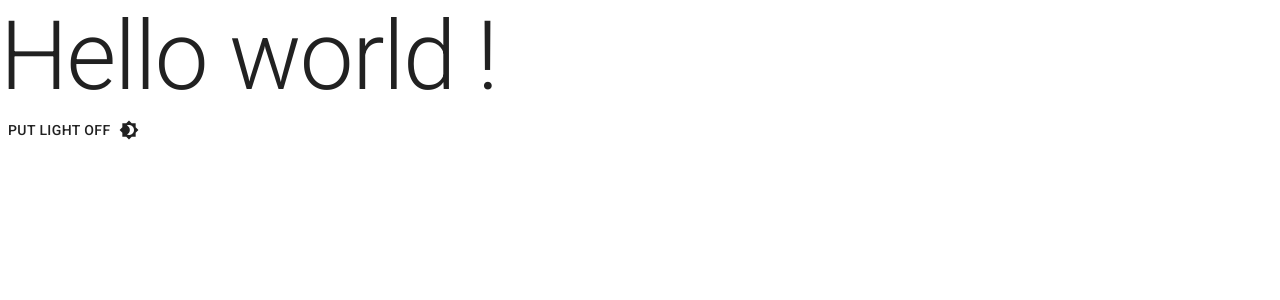
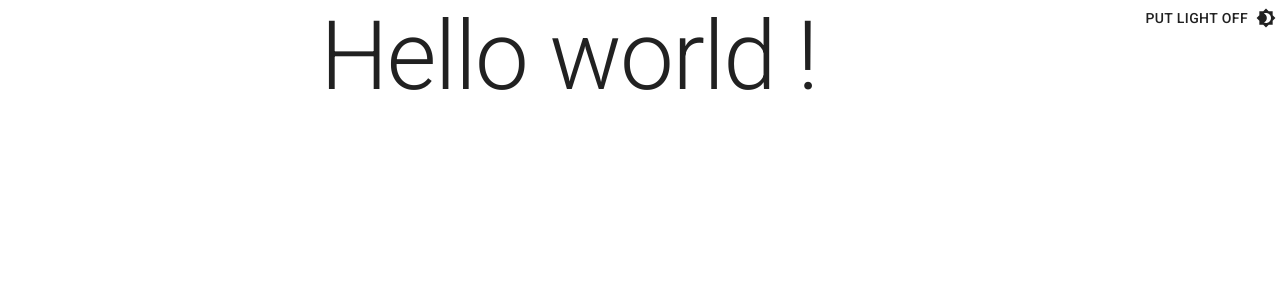
Before and after one commit to AntoninJuquel/react-ts-eslint-prettier-husky-template, a React (Create React App) app: page / in a window 1280 px wide. Shown: the top 300 px of the page. Built offline with nearby package versions, Linux system fonts and the light colour scheme.

Commit message:
exemple tailwind + mui

```diff
--- a/src/views/App.tsx
+++ b/src/views/App.tsx
@@ -15,15 +15,18 @@ export function App() {
   return (
     <div>
       <header>
-        <Typography variant='h1'>Hello world !</Typography>
-
         <Button
           color='inherit'
           onClick={toggleColorMode}
           endIcon={theme.palette.mode === 'dark' ? <Brightness7Icon /> : <Brightness4Icon />}
+          className='float-right'
         >
           Put light {theme.palette.mode === 'dark' ? 'on' : 'off'}
         </Button>
+
+        <Typography variant='h1' textAlign='center'>
+          Hello world !
+        </Typography>
       </header>
     </div>
   )
```
